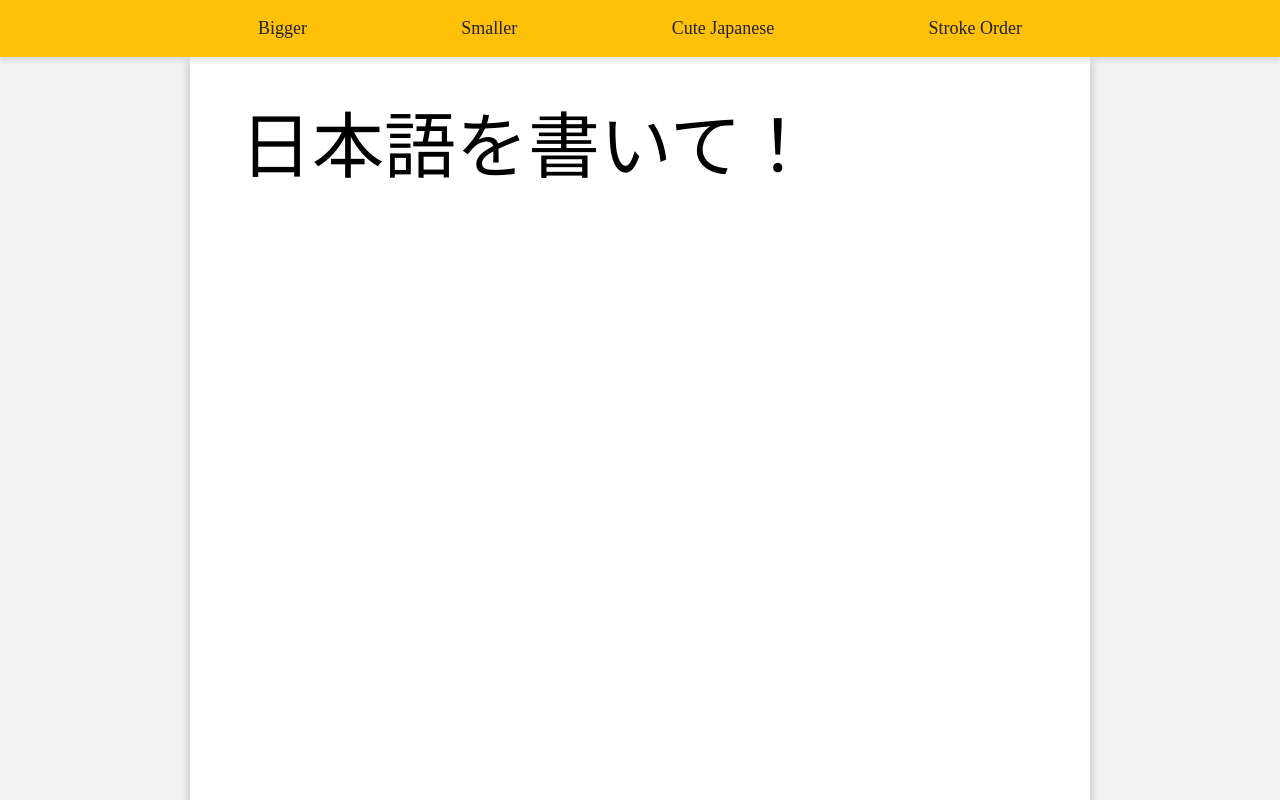
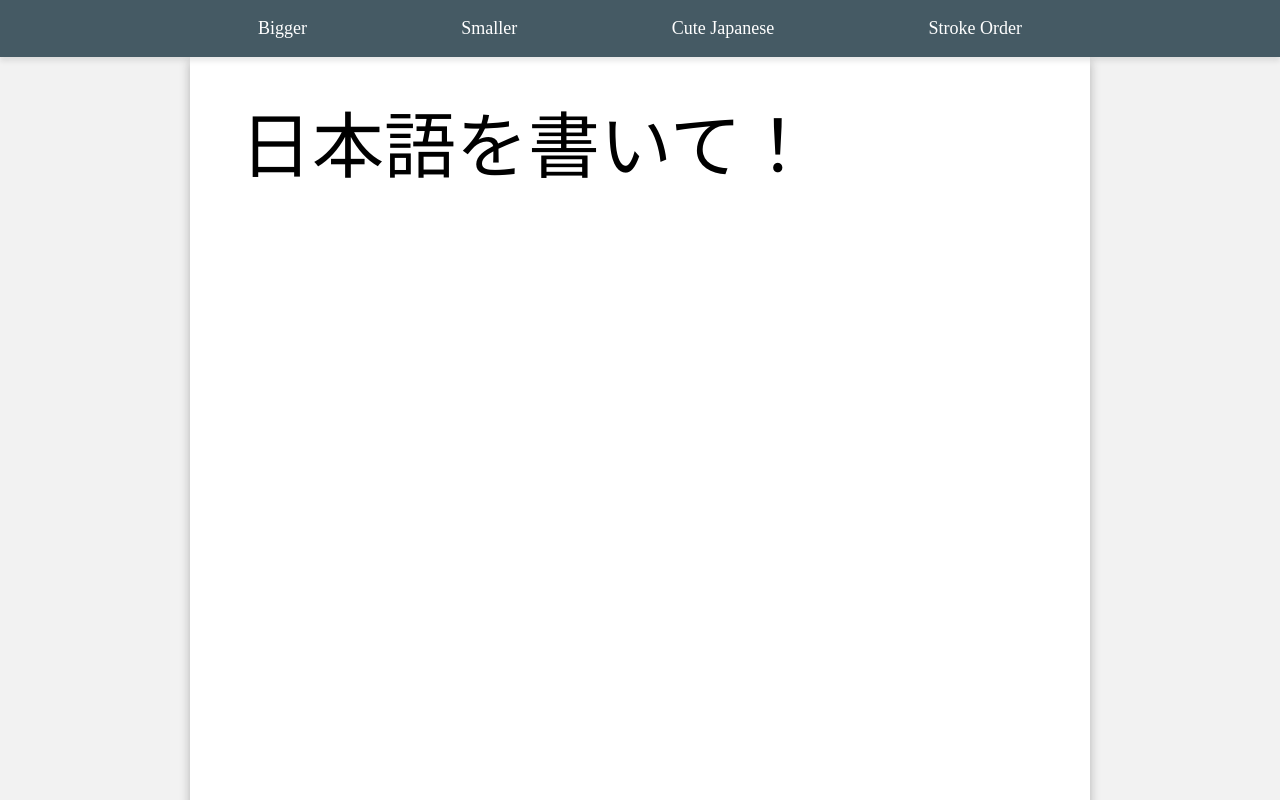
Before and after one commit to MichaelCharles/japanese-handwriting, a plain HTML site: page index.html in a window 1280 px wide. Shown: the top 800 px of the page. Drawn offline with nearby package versions, Linux system fonts and the light colour scheme; no server answers; a small style sheet from the web is missing.

Commit message:
aesthetic changes

```diff
--- a/css/style.css
+++ b/css/style.css
@@ -24,11 +24,15 @@ body {
 }
 
 nav {
-    background-color: #FFC107;
-    color: #212121;
+    background-color: #455A64;
+    color: #ffffff;
     box-shadow: 0px 4px 5px 0px rgba(33,33,33,0.1);
     z-index: 10000;
     position: relative;
+}
+
+.button:hover {
+    -webkit-text-stroke: 0.5px #ffffff;
 }
 
 .toolbar {
@@ -46,10 +50,6 @@ nav {
     cursor: pointer;
 }
 
-.button:hover {
-    -webkit-text-stroke: 1px #212121;
-}
-
 @media (max-width: 500px) {
     .toolbar {
         display: block;
```
Also changed, not shown: index.html (+2 -1 lines).
